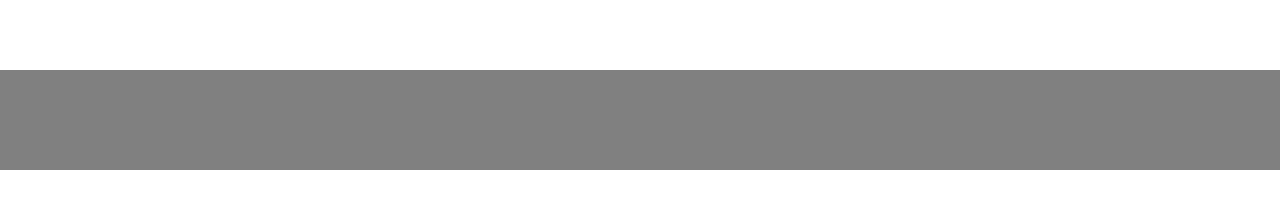
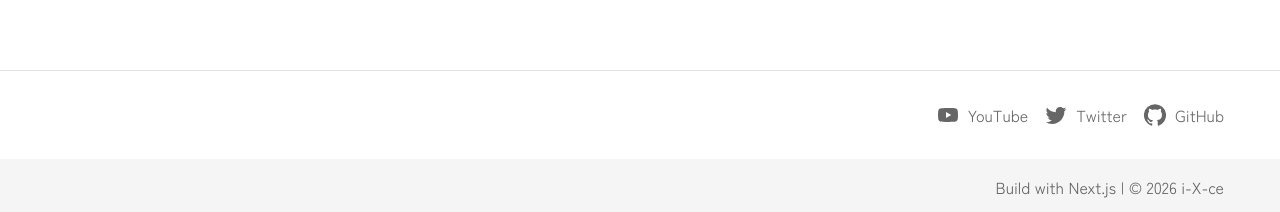
Before and after one commit to i-X-ce/poke-code, a Next.js app: page / in a window 1280 px wide. Shown: the part 982-1194 px from the top of the page. Before the commit the page ends 1152 px from the top, so only its background shows below. Built offline with nearby package versions, Linux system fonts and the light colour scheme; no server answers; a web font is replaced by a local one; what @mui/material-nextjs would draw is missing.

Commit message:
💄 フッターの作成

```diff
--- a/src/components/CommonFooter/index.tsx
+++ b/src/components/CommonFooter/index.tsx
@@ -1,14 +1,103 @@
-import React from 'react'
-import styles from './styles.module.css'
-import { commonStyles } from '@/lib/util/commonStyle'
+import { commonStyles } from "@/lib/util/commonStyle";
+import { GitHub, Twitter, YouTube } from "@mui/icons-material";
+import { Box, Stack, Typography } from "@mui/material";
+import Link from "next/link";
+import { ReactNode } from "react";
+
+const LINKS: IconLinkProps[] = [
+  {
+    href: "https://youtube.com/channel/UCqMBNDLJeljK0eFKpHcMjEw?si=QZRs54nKO-P6mRpM",
+    icon: <YouTube />,
+    label: "YouTube",
+  },
+  {
+    href: "https://x.com/i_c_e_i_c_e_",
+    icon: <Twitter />,
+    label: "Twitter",
+  },
+  {
+    href: "https://github.com/i-X-ce",
+    icon: <GitHub />,
+    label: "GitHub",
+  },
+];
 
 function CommonFooter() {
-    return (
-        <footer className={styles.footer} >
-            <div className={styles.footerContent} style={{ maxWidth: commonStyles.maxWidth }}>
-            </div>
-        </footer>
-    )
+  const currentYear = new Date().getFullYear();
+
+  return (
+    <>
+      <Box
+        component={"footer"}
+        sx={{
+          mt: "100px",
+          borderTop: `1px solid`,
+          borderTopColor: "divider",
+        }}
+      >
+        <Stack
+          direction={"row"}
+          justifyContent={"end"}
+          gap={2}
+          sx={{
+            maxWidth: commonStyles.maxWidth,
+            marginX: "auto",
+            py: 4,
+            px: 2,
+          }}
+        >
+          {LINKS.map((link) => (
+            <IconLink key={link.href} {...link} />
+          ))}
+        </Stack>
+      </Box>
+
+      <Box
+        sx={{
+          bgcolor: "action.hover",
+        }}
+      >
+        <Box
+          sx={{
+            textAlign: "end",
+            maxWidth: commonStyles.maxWidth,
+            marginX: "auto",
+            p: 2,
+            pb: {
+              xs: 8,
+              md: 2,
+            },
+          }}
+        >
+          <Typography color={"textSecondary"}>
+            Build with Next.js | © {currentYear} i-X-ce
+          </Typography>
+        </Box>
+      </Box>
+    </>
+  );
 }
 
-export default CommonFooter
+interface IconLinkProps {
+  href: string;
+  icon: ReactNode;
+  label: string;
+}
+
+const IconLink = ({ href, icon, label }: IconLinkProps) => {
+  return (
+    <Link href={href} style={{ textDecoration: "none" }}>
+      <Stack
+        direction={"row"}
+        alignItems={"center"}
+        gap={1}
+        sx={{ textDecoration: "none", color: "text.secondary" }}
+      >
+        {icon}
+        <Typography>{label}</Typography>
+      </Stack>
+    </Link>
+  );
+};
+
+export default CommonFooter;
--- a/src/components/CommonFooter/styles.module.css
+++ /dev/null
@@ -1,9 +0,0 @@
-.footer {
-  margin-top: 100px;
-  padding: 50px 0;
-  background-color: gray;
-}
-
-.footerContent {
-  margin: 0 auto;
-}
```
